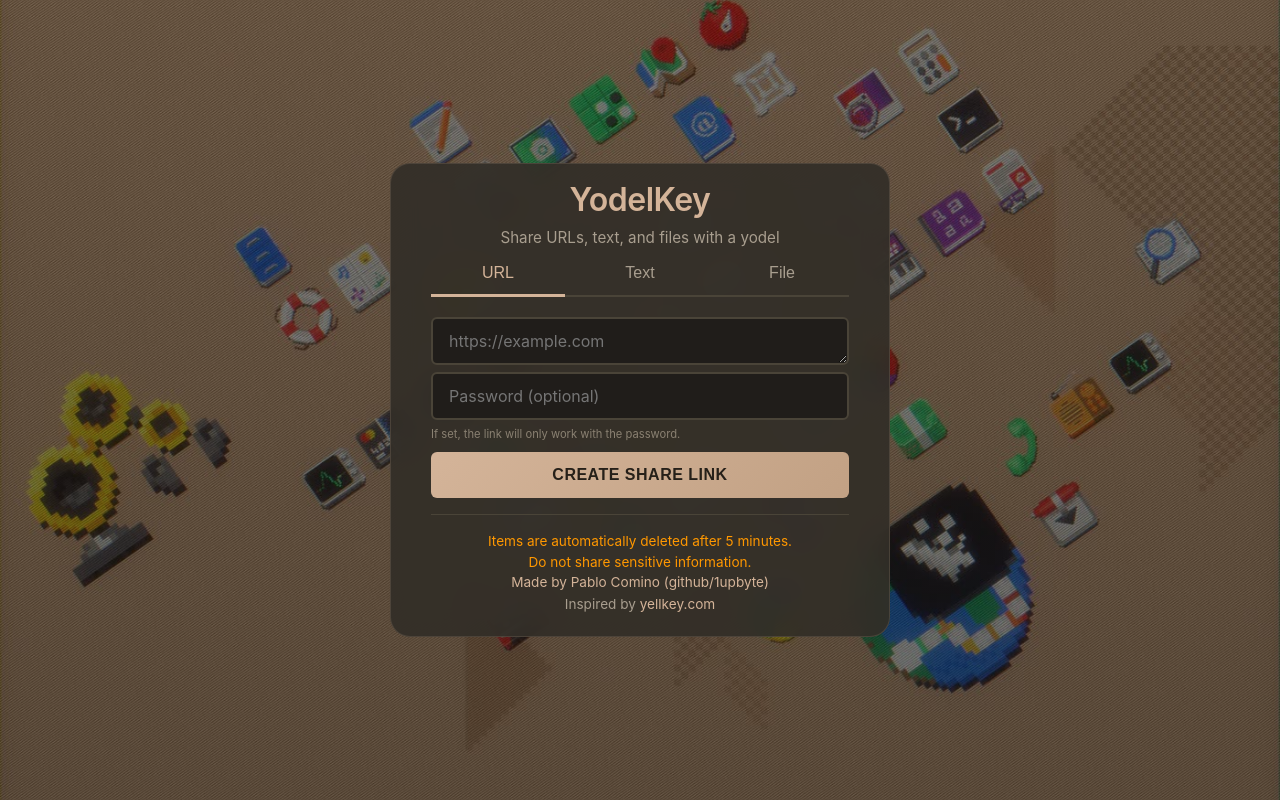
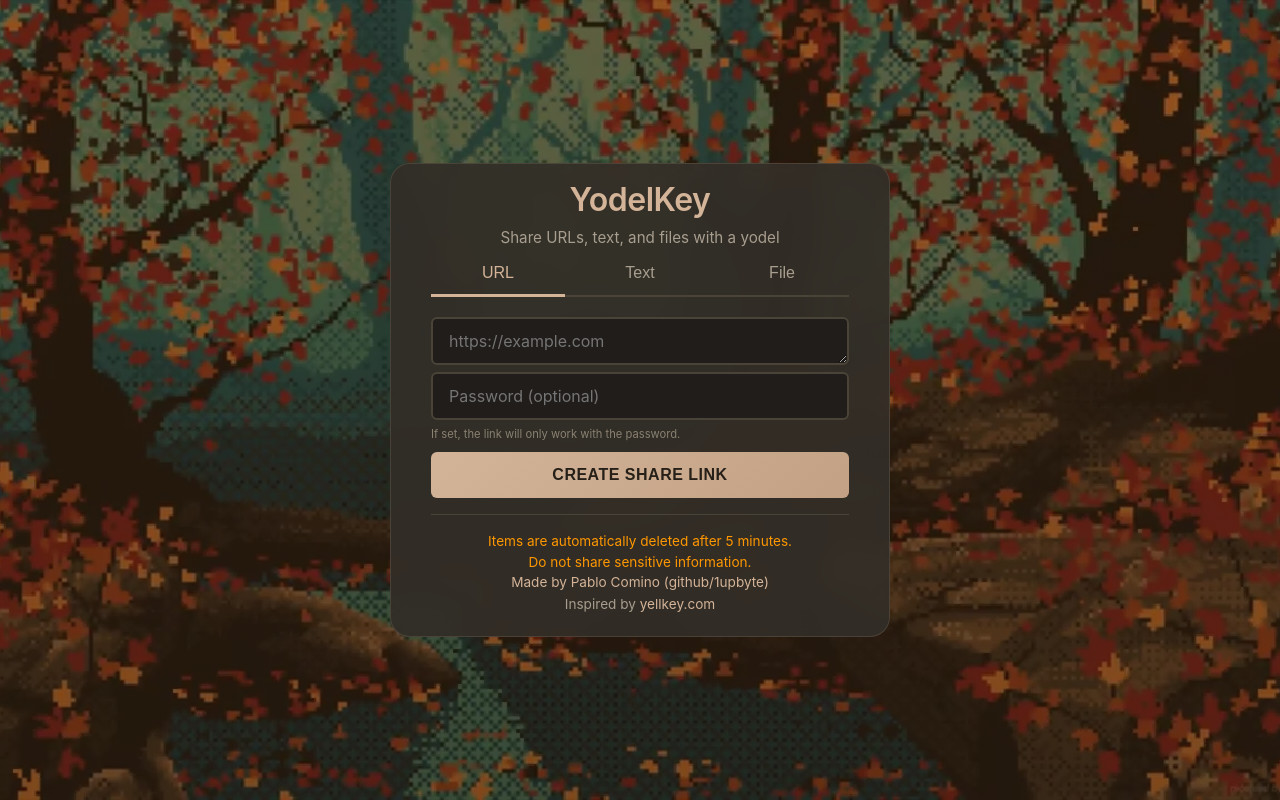
Before and after one commit to 1upbyte/yodelkey, a Flask app: page / in a window 1280 px wide. Run offline with Flask 3, Linux system fonts and the light colour scheme; parts of the project's set-up code (start-up, migrations or seed data) failed here and were passed over.

Commit message:
add themes (autumn)

```diff
--- a/app/app.py
+++ b/app/app.py
@@ -39,8 +39,52 @@ def create_preflight():
     """Handle CORS preflight for /create."""
     return "", 204
 
-with Path.open("words.txt") as f:
-    word_list = f.read().strip().split(",")
+WORDLIST_DIR = Path(__file__).resolve().parent / "wordlists"
+BASE_WORDLIST = "base.txt"
+DEFAULT_WALLPAPER = "wallpaper.jpg"
+
+SEASONAL_THEMES = {
+    # (month, day); the end is exclusive.
+    ((10, 1), (12, 1)): {
+        "file": "autumn.txt",
+        "wallpaper": "autumn.webp",
+    },
+}
+
+def current_theme() -> dict[str, str] | None:
+    """Find the theme active at the current local time."""
+    now = datetime.now()
+    timestamp = (now.month, now.day)
+    for (start, end), theme in SEASONAL_THEMES.items():
+        active = (start <= timestamp < end if start < end
+                  else timestamp >= start or timestamp < end)
+        if active:
+            return theme
+    return None
+
+def load_words(filename: str) -> list[str]:
+    """Load unique words from a comma-separated wordlist."""
+    return list(dict.fromkeys(
+        word.strip() for word in (WORDLIST_DIR / filename).read_text().split(",")
+        if word.strip()
+    ))
+
+seasonal_files = {theme["file"] for theme in SEASONAL_THEMES.values()}
+word_pools = {filename: load_words(filename) for filename in seasonal_files}
+seasonal_words = set().union(*(set(words) for words in word_pools.values()))
+word_pools[BASE_WORDLIST] = [
+    word for word in load_words(BASE_WORDLIST) if word not in seasonal_words
+]
+word_owner = {
+    word: filename for filename, words in word_pools.items() for word in words
+}
+word_lock = threading.Lock()
+
+@app.context_processor
+def seasonal_theme():
+    """Provide the current wallpaper to every rendered page."""
+    theme = current_theme()
+    return {"wallpaper": theme["wallpaper"] if theme else DEFAULT_WALLPAPER}
 
 class ItemType(StrEnum):
     """Enum for different types of items."""
@@ -163,10 +207,18 @@ def create_item(filename: str = "no_filename"):
         else:
             file.save(f"./uploads/{item.uuid}")
 
-    # 4. Generate key
-    key = secrets.choice(word_list)
-    word_list.remove(key)
-    items[key] = item
+    # 4. Use the seasonal wordlist first, then the base wordlist.
+    with word_lock:
+        theme = current_theme()
+        seasonal_pool = word_pools[theme["file"]] if theme else []
+        pool = seasonal_pool or word_pools[BASE_WORDLIST]
+        if not pool:
+            if item_type == ItemType.FILE:
+                Path(f"./uploads/{item.uuid}").unlink(missing_ok=True)
+            return "No keys available", 503
+        key = secrets.choice(pool)
+        pool.remove(key)
+        items[key] = item
 
     return f"{key}\n"
 
@@ -177,18 +229,19 @@ def cleanup_old_items():
         current_time = datetime.now(tz=UTC)
         keys_to_delete = []
 
-        for key, item in items.items():
-            age = current_time - item.creation_time
-            if age >= timedelta(minutes=5):
-                keys_to_delete.append(key)
+        with word_lock:
+            for key, item in items.items():
+                age = current_time - item.creation_time
+                if age >= timedelta(minutes=5):
+                    keys_to_delete.append(key)
 
-                if item.type == ItemType.FILE:
-                    file_path = f"./uploads/{item.uuid}"
-                    Path.unlink(file_path, missing_ok=True)
+                    if item.type == ItemType.FILE:
+                        file_path = f"./uploads/{item.uuid}"
+                        Path(file_path).unlink(missing_ok=True)
 
-        for key in keys_to_delete:
-            del items[key]
-            word_list.append(key)
+            for key in keys_to_delete:
+                del items[key]
+                word_pools[word_owner[key]].append(key)
 
 if __name__ == "__main__":
     cleanup_thread = threading.Thread(target=cleanup_old_items, daemon=True)
--- a/app/templates/index.html
+++ b/app/templates/index.html
@@ -39,9 +39,8 @@
 
         body {
             font-family: -apple-system, BlinkMacSystemFont, 'Segoe UI', Roboto, Oxygen, Ubuntu, Cantarell, sans-serif;
-            background:
-                linear-gradient(180deg, rgba(23, 20, 17, 0.35), rgba(23, 20, 17, 0.45)),
-                url('/static/wallpaper.jpg') center / cover fixed;
+            background: #171411;
+            isolation: isolate;
             color: #f2ede4;
             height: 100vh;
             display: flex;
@@ -50,6 +49,24 @@
             padding: 5px;
             line-height: 1.6;
             overflow: hidden;
+        }
+
+        body::before, body::after {
+            content: "";
+            position: fixed;
+            inset: 0;
+            pointer-events: none;
+        }
+
+        body::before {
+            z-index: -2;
+            background: url("{{ url_for('static', filename=wallpaper) }}") center / cover;
+            {% if wallpaper == 'autumn.webp' %}image-rendering: pixelated;{% endif %}
+        }
+
+        body::after {
+            z-index: -1;
+            background: linear-gradient(180deg, rgba(23, 20, 17, 0.35), rgba(23, 20, 17, 0.45));
         }
 
         .container {
--- /dev/null
+++ b/app/wordlists/autumn.txt
@@ -0,0 +1 @@
+leaves,orange,yellow,red,autumn,fall,pumpkin,breeze,cider,cozy,apple,fair,maple,harvest,orchard,halloween,costume,witch,candy,salem,cat,september,october,november,frankenstein,rake,squash,costume,trick,treat,turkey,gravy,jacket,flannel,brown,wood,fire,pile,corn,cranberry,pilgrim,potato,boots,pants
```
Also changed, not shown: app/templates/password.html (+20 -3 lines), app/static/autumn.webp (added), app/wordlists/base.txt (renamed from app/words.txt).
